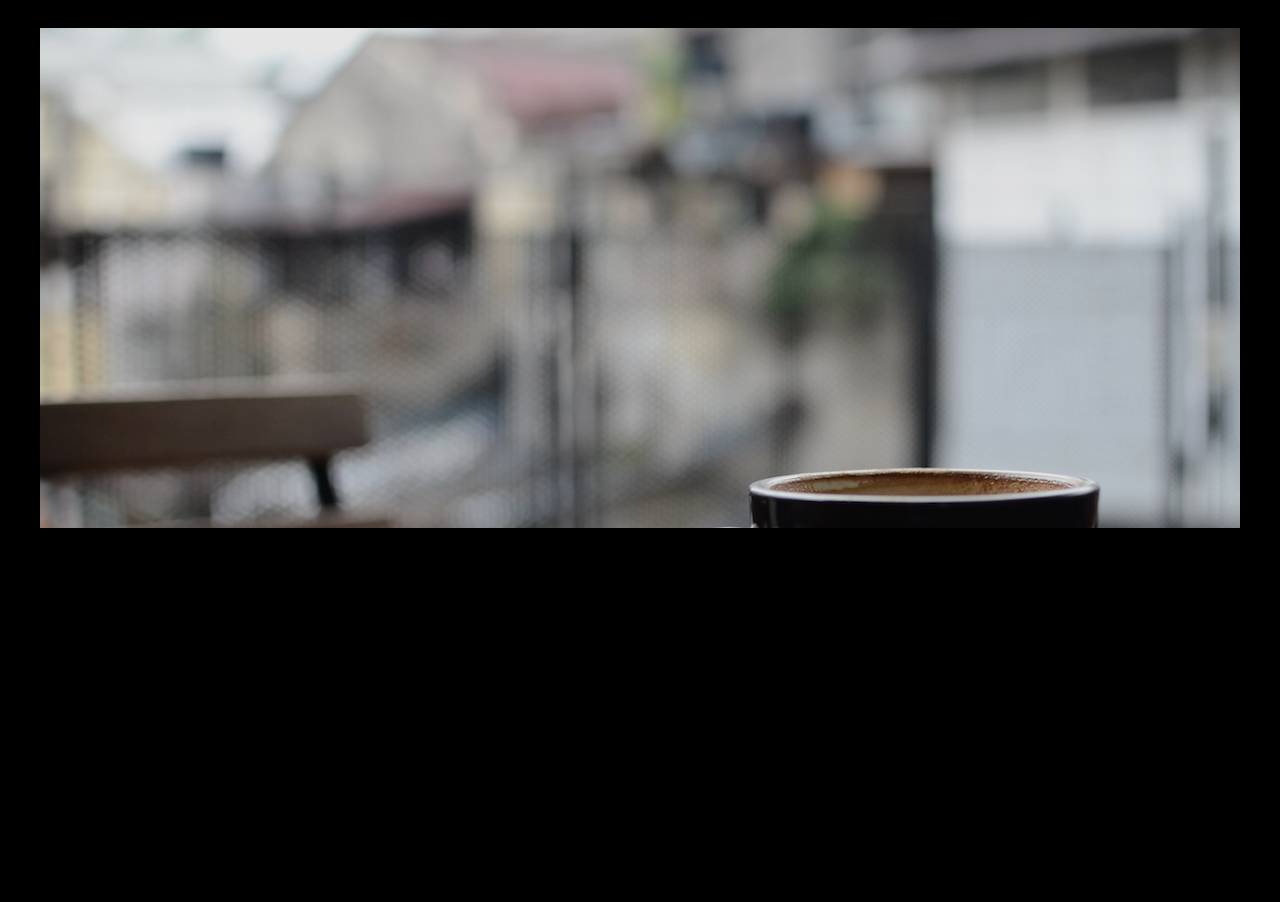
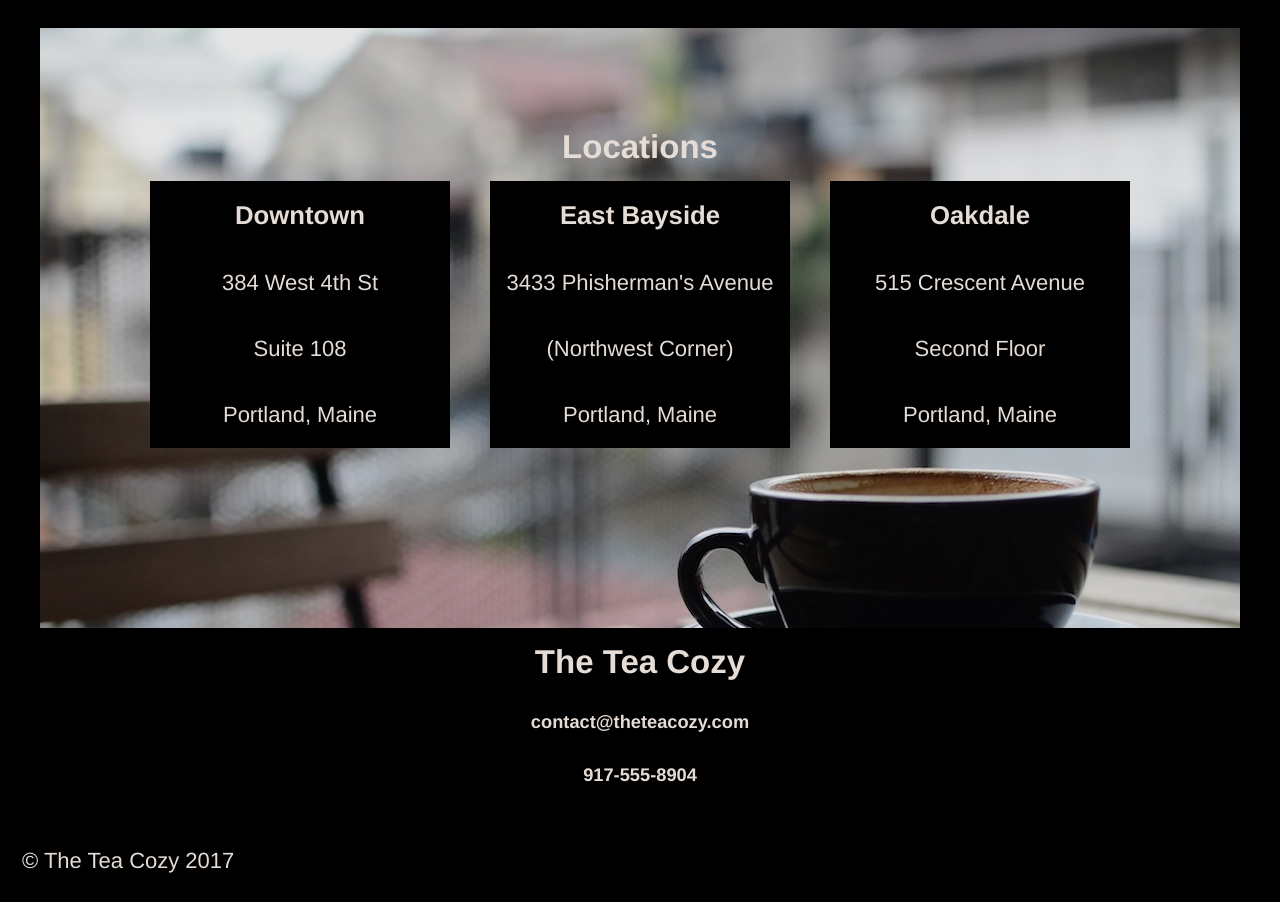
Before and after one commit to Nozuchi/teacozy, a plain HTML site: page index.html in a window 1280 px wide. Shown: the part 1580-2482 px from the top of the page. Before the commit the page ends 2116 px from the top, so only its background shows below. Drawn offline with Linux system fonts and the light colour scheme.

Commit message:
Fiished project. Curious about the note in the footer.

```diff
--- a/index.html
+++ b/index.html
@@ -76,11 +76,44 @@
 
       <!-- Locations section -->
       <div id="locations">
+        <h2>Locations</h2>
+        <div class="columns">
+          <!-- Store 1 -->
+          <div class="overlay">
+            <h3 class="info bolder">Downtown</h3>
+            <span class="info">384 West 4th St</span>
+            <span class="info">Suite 108</span>
+            <span class="info">Portland, Maine</span>
+          </div>
+
+          <!-- Store 2 -->
+          <div class="overlay">
+            <h3 class="info bolder">East Bayside</h3>
+            <span class="info">3433 Phisherman's Avenue</span>
+            <span class="info">(Northwest Corner)</span>
+            <span class="info">Portland, Maine</span>
+          </div>
+
+          <!-- Store 3 -->
+          <div class="overlay">
+            <h3 class="info bolder">Oakdale</h3>
+            <span class="info">515 Crescent Avenue</span>
+            <span class="info">Second Floor</span>
+            <span class="info">Portland, Maine</span>
+          </div>
+        </div>
       </div>
-
     <!-- end of main content container -->
     </div>
 
-    <!-- Footer -->
+    <!-- It's not really a footer -->
+    <div class="contactinfo">
+      <h2>The Tea Cozy</h2>
+      <h5>contact@theteacozy.com</h5>
+      <h5>917-555-8904</h5>
+    </div>
+
+    <!-- copyright -->
+    <footer>&copy; The Tea Cozy 2017</footer>
   </body>
 </html>
--- a/resources/css/style.css
+++ b/resources/css/style.css
@@ -12,17 +12,15 @@ body {
 
 
 header {
-  /* for some reason, the header was offset without top/left set to 0px. Any reason? */
+  position: fixed;
   top: 0px;
   left: 0px;
   right: 0px;
-  /* The standard fare */
   height: 69px;
   width: 100%;
   display: flex;
   justify-content: space-between;
   align-items: center;
-  position: fixed;
   z-index: 1;
   background-color: black;
   border-bottom: 1px solid seashell;
@@ -43,10 +41,20 @@ header span {
   padding: 10px;
 }
 
-footer {
-
+.contactinfo {
+  height: 200px;
+  background-color: black;
 }
 
+.contactinfo h2 {
+  padding-top: 15px;
+}
+
+footer {
+  /* The footer was always offset by 6 pixels. Wasn't sure how to fix this. */
+  padding: 20px 0px 20px 14px;
+  text-align: left;
+}
 
 /* Styles */
 
@@ -61,8 +69,9 @@ h4 {
   margin: 0px 0px;
 }
 
-
-/* Containers and stuff */
+h5 {
+  font-weight: bold;
+}
 
 .content {
   width: auto;
@@ -125,10 +134,35 @@ h4 {
 }
 
 #locations {
-  display: flex;
   height: 500px;
   width: 1200px;
-  flex-shrink: 1;
+  padding-top: 100px;
   background-image: url('../images/img-locations-background.jpg');
   background-repeat: no-repeat;
 }
+
+#locations h2 {
+  display: block;
+  padding-bottom: 15px;
+}
+
+.columns {
+  display: flex;
+  justify-content: center;
+}
+
+.columns .overlay {
+  margin: 0px 20px;
+  width: 300px;
+  background-color: black;
+  opacity: 1;
+}
+
+.info {
+  display: block;
+  padding: 20px 0px;
+}
+
+.bolder {
+  font-weight: bolder;
+}
```
